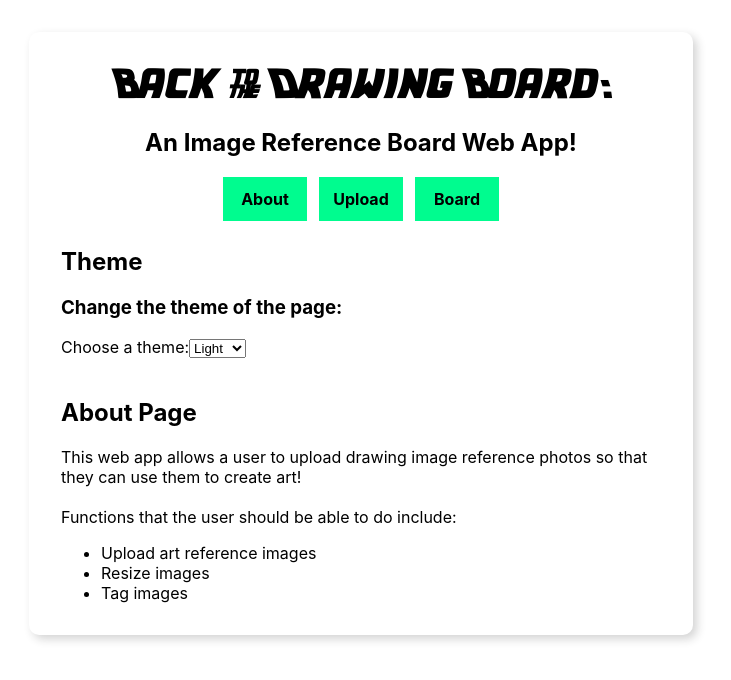
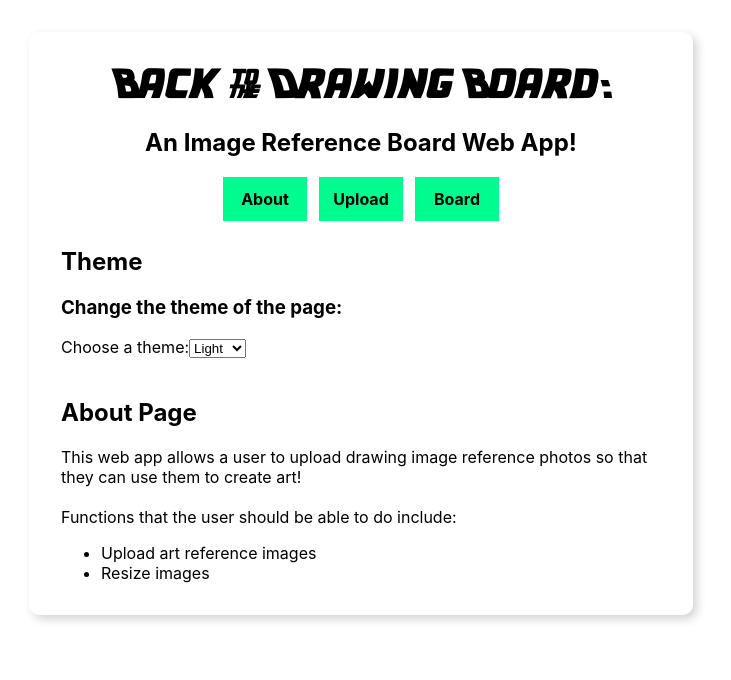
Before and after one commit to SamuelBanya/BackToTheDrawingBoard, a React (Create React App) app: page / in a window 1280 px wide. Shown: the top 680 px of the page, without its empty margins (279-1010 px from the left). Built offline with nearby package versions, Linux system fonts and the light colour scheme.

Commit message:
Removing 'Tag images' reference since goal was omitted

```diff
--- a/src/About.js
+++ b/src/About.js
@@ -13,7 +13,6 @@ function About() {
       <ul>
         <li>Upload art reference images</li>
         <li>Resize images</li>
-        <li>Tag images</li>
       </ul>
     </div>
   );
```
